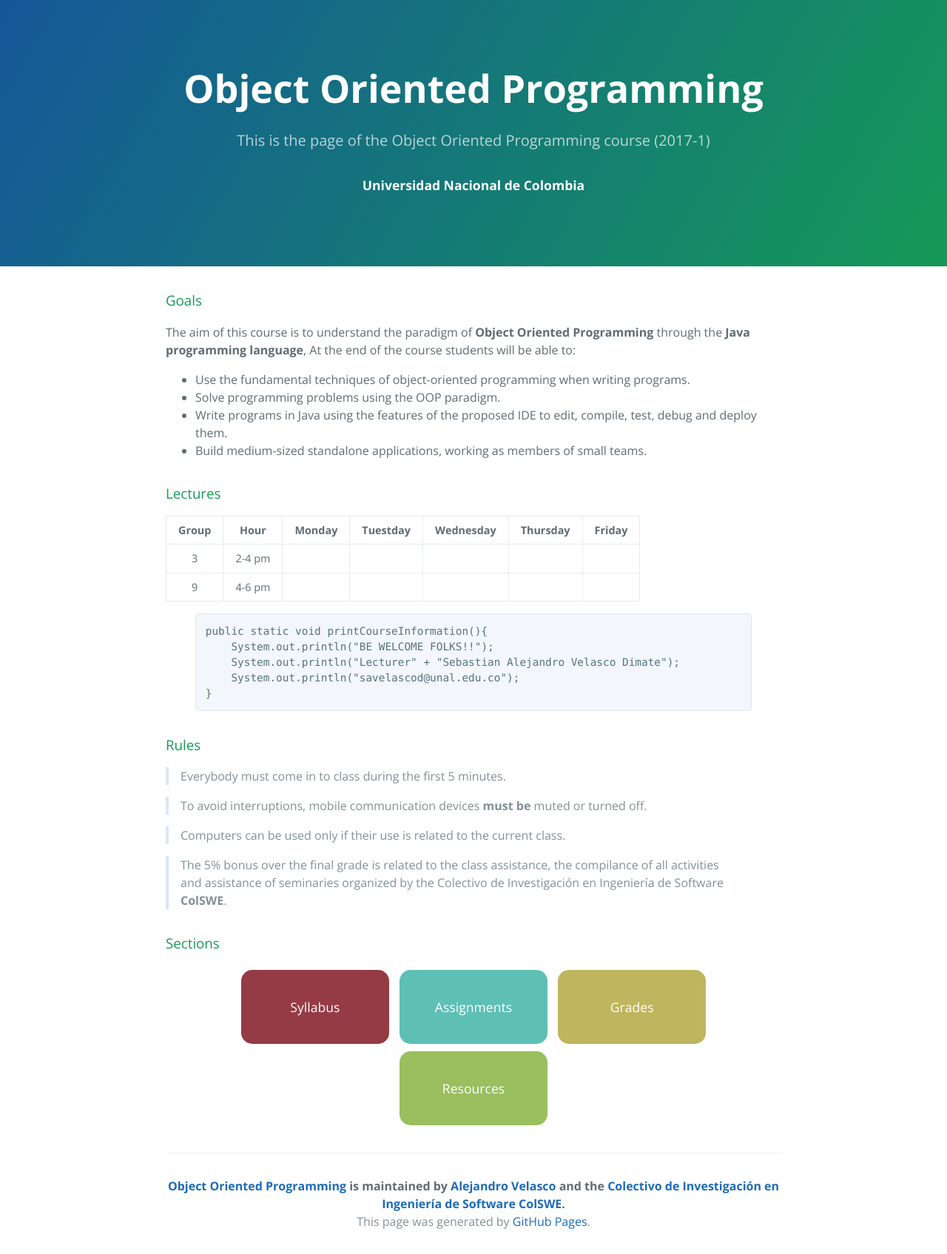
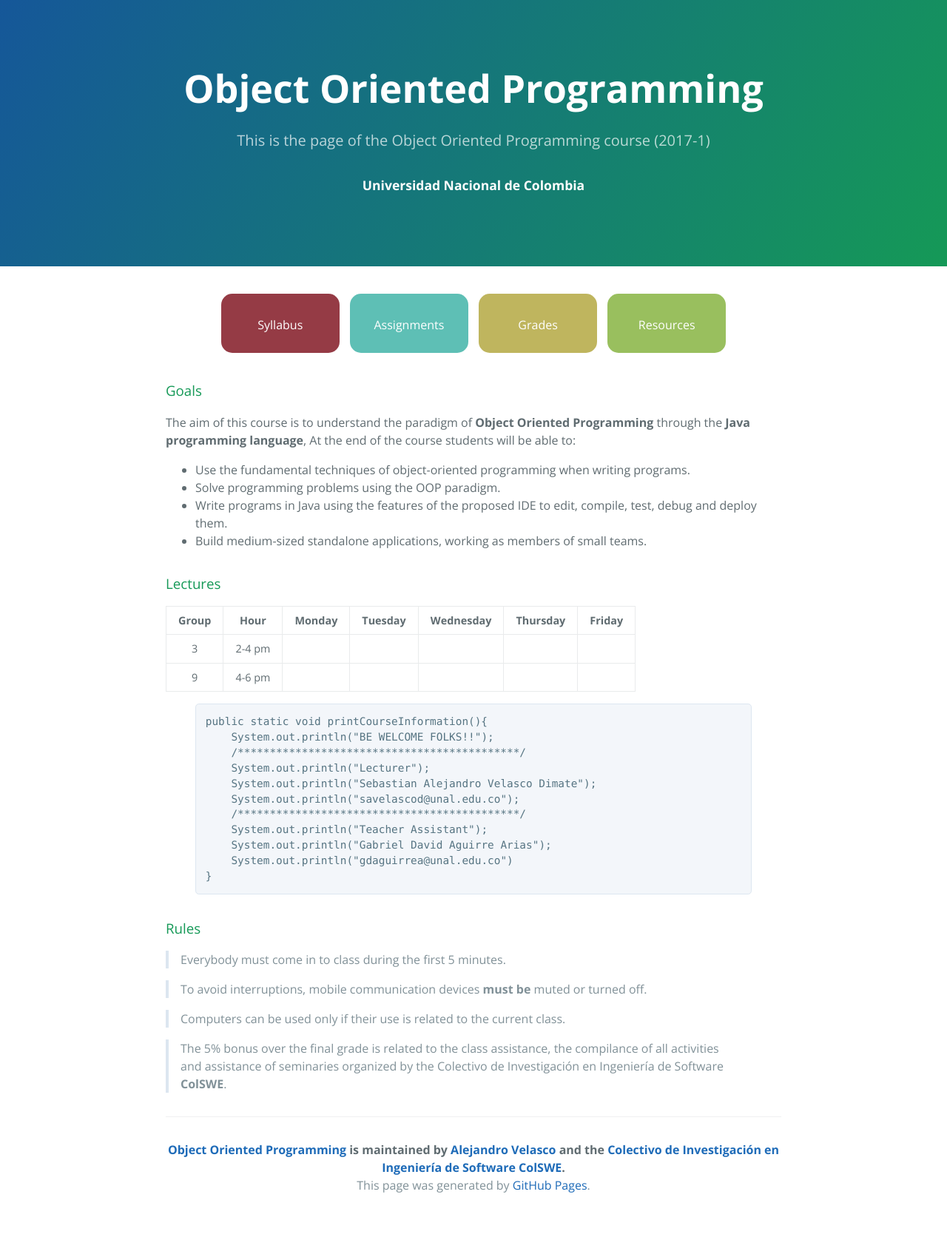
Before and after one commit to oopunal/oopunal.github.io, a Jekyll site: the page built from index.markdown, in a window 1280 px wide. Shown: the whole page at 74% size. Built offline with Jekyll 4.4.1, drawn with Linux system fonts in a browser that asks for light colours; after the commit the page ends 1646 px from its top, so only the background shows below that.

Commit message:
Gabriel corrections added

```diff
--- a/_posts/2017-01-7-assignments.markdown
+++ b/_posts/2017-01-7-assignments.markdown
@@ -25,11 +25,11 @@
 
 Please read carefully the general rules for the delivery of assignments:
 
-> If an assignment is delivered after the deadline, 1.0 points will be substracted to the total assignment grade for each day that elapse.
+> If an assignment is delivered after the deadline, 1.0 points will be substracted to the total assignment grade for each day that elapses.
 
-> All assignments must be delivered to **oopunal@gmail.com**, if an assigment is delivered to the wrong email, 0.5 points will be substracted to the total assignment grade.
+> All assignments must be sent to **oopunal@gmail.com**, if an assigment is delivered to the wrong email, 0.5 points will be substracted from the total assignment grade.
 
-> If an assignment is delivered with the wrong subject, 0.5 points will be substracted to the total assignment grade.
+> If an assignment is delivered with the wrong subject, 0.5 points will be substracted from the total assignment grade.
 
 > The body of the message for all assignments must contain a list with the names of the team members.
 
--- a/css/cayman.css
+++ b/css/cayman.css
@@ -254,13 +254,13 @@
 }
 .button-section{
     margin: 5px;
-    width: 200px;
-    height: 100px;
+    width: 160px;
+    height: 80px;
     text-align: center;
     display: inline-block;
     border-radius: 15px;
-    padding: 4.5%;
-    font-size: 1.1rem;
+    padding: 3.5%;
+    font-size: 1rem;
 }.button-section:hover{
     text-decoration: none;
 }
--- a/index.markdown
+++ b/index.markdown
@@ -14,6 +14,13 @@
 </div>
 -->
 
+<div class= "button-section-container">
+<a class="button-section button-red" href="{{ site.baseurl }}{% link _posts/2017-01-7-syllabus.markdown %}">Syllabus</a>
+<a class="button-section button-blue" href="{{ site.baseurl }}{% link _posts/2017-01-7-assignments.markdown %}">Assignments</a>
+<a class="button-section button-yellow" href="{{ site.baseurl }}{% link _posts/2017-01-7-grades.markdown %}">Grades</a>
+<a class="button-section button-green" href="{{ site.baseurl }}{% link _posts/2017-01-7-resources.markdown %}">Resources</a>
+</div>
+
 ### Goals
 The aim of this course is to understand the paradigm of **Object Oriented Programming** through the **Java programming language**,   At the end of the course students will be able to:
 
@@ -25,7 +32,7 @@
 
 ### Lectures
 
-|Group|Hour|Monday|Tuestday|Wednesday|Thursday|Friday|
+|Group|Hour|Monday|Tuesday|Wednesday|Thursday|Friday|
 ||:---:|:---:|:---:|:---:|:---:|:---:|
 |3|2-4 pm| | | | | |
 |9|4-6 pm| | | | | |
@@ -33,10 +40,17 @@
 {% highlight java %}
 public static void printCourseInformation(){
     System.out.println("BE WELCOME FOLKS!!");
-    System.out.println("Lecturer" + "Sebastian Alejandro Velasco Dimate");
+    /********************************************/
+    System.out.println("Lecturer");
+    System.out.println("Sebastian Alejandro Velasco Dimate");
     System.out.println("savelascod@unal.edu.co");
+    /********************************************/
+    System.out.println("Teacher Assistant");
+    System.out.println("Gabriel David Aguirre Arias");
+    System.out.println("gdaguirrea@unal.edu.co")
 }
 {% endhighlight %}
+
 
 ### Rules
 
@@ -49,14 +63,6 @@
 > The 5% bonus over the final grade is related to the class assistance, the compilance of all activities and assistance of seminaries organized by the Colectivo de Investigación en Ingeniería de Software **ColSWE**.
 
 
-### Sections
-<div class= "button-section-container">
-<a class="button-section button-red" href="{{ site.baseurl }}{% link _posts/2017-01-7-syllabus.markdown %}">Syllabus</a>
-<a class="button-section button-blue" href="{{ site.baseurl }}{% link _posts/2017-01-7-assignments.markdown %}">Assignments</a>
-<a class="button-section button-yellow" href="{{ site.baseurl }}{% link _posts/2017-01-7-grades.markdown %}">Grades</a>
-<a class="button-section button-green" href="{{ site.baseurl }}{% link _posts/2017-01-7-resources.markdown %}">Resources</a>
-</div>
-
 <!--
 [Syllabus]({{ site.baseurl }}{% link _posts/2017-01-7-syllabus.markdown %})
 [Assignments]({{ site.baseurl }}{% link _posts/2017-01-7-assignments.markdown %})
```
Also changed, not shown: _posts/2017-01-7-grades.markdown (line endings or trailing spaces), 6 other files.
